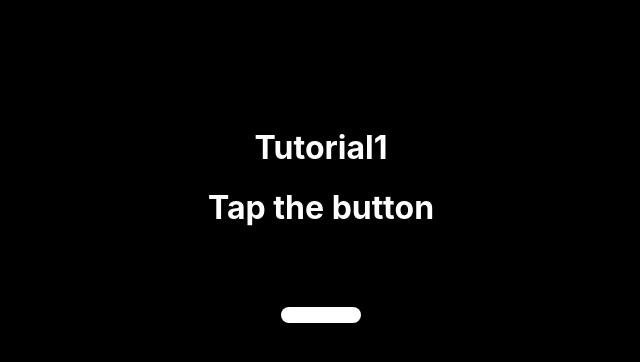
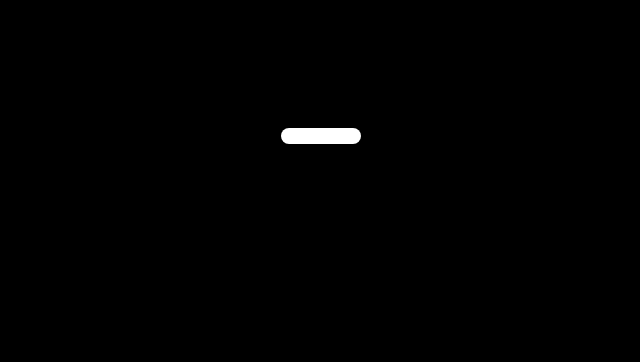
Before and after one commit to styp3r/naviportfolio, a React (Create React App) app: page / in a window 1280 px wide. Shown: the top 362 px of the page, without its empty margins (319-959 px from the left). Built offline with nearby package versions, Linux system fonts and the light colour scheme.

Commit message:
Create new tutorial message box with button. Add Blur effect.

```diff
--- a/src/components/Tutorial1.jsx
+++ b/src/components/Tutorial1.jsx
@@ -6,8 +6,10 @@ function Tutorial1(){
 
     return (
         <div>
-            <h1 className = "font">Tutorial1</h1>
-            <h1 className = "font">Tap the button</h1>
+            <div className = "tutBox1"></div>
+            <div className = "blurBox"></div>
+            <div className = "blurBox1"></div>
+            <div className = "blurBox2"></div>
             <Link to = "/tut2"><Button /></Link>
         </div>);
 }
```
